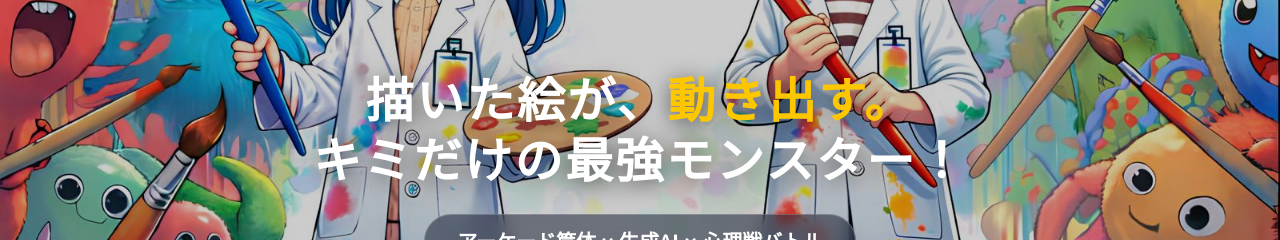
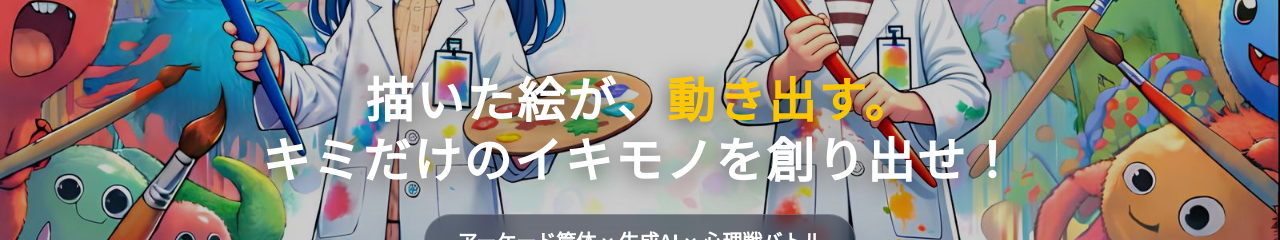
Before and after one commit to Kawakubo0423/paint-site, a Next.js app: page / in a window 1280 px wide. Shown: the part 421-661 px from the top of the page. Built offline with nearby package versions, Linux system fonts and the light colour scheme.

Commit message:
タイトル修正

```diff
--- a/src/app/page.tsx
+++ b/src/app/page.tsx
@@ -116,7 +116,7 @@ export default function Home() {
           >
             <h1 className="text-3xl md:text-5xl font-extrabold text-white mb-6 tracking-wider leading-tight drop-shadow-[0_4px_12px_rgba(0,0,0,0.6)]">
               描いた絵が、<span className="text-yellow-400">動き出す。</span><br />
-              キミだけの最強モンスター！
+              キミだけのイキモノを創り出せ！
             </h1>
             <p className="text-lg md:text-xl text-white font-bold bg-slate-900/50 inline-block px-8 py-3 rounded-full backdrop-blur-sm border border-white/20">
               アーケード筐体 × 生成AI × 心理戦バトル
```
